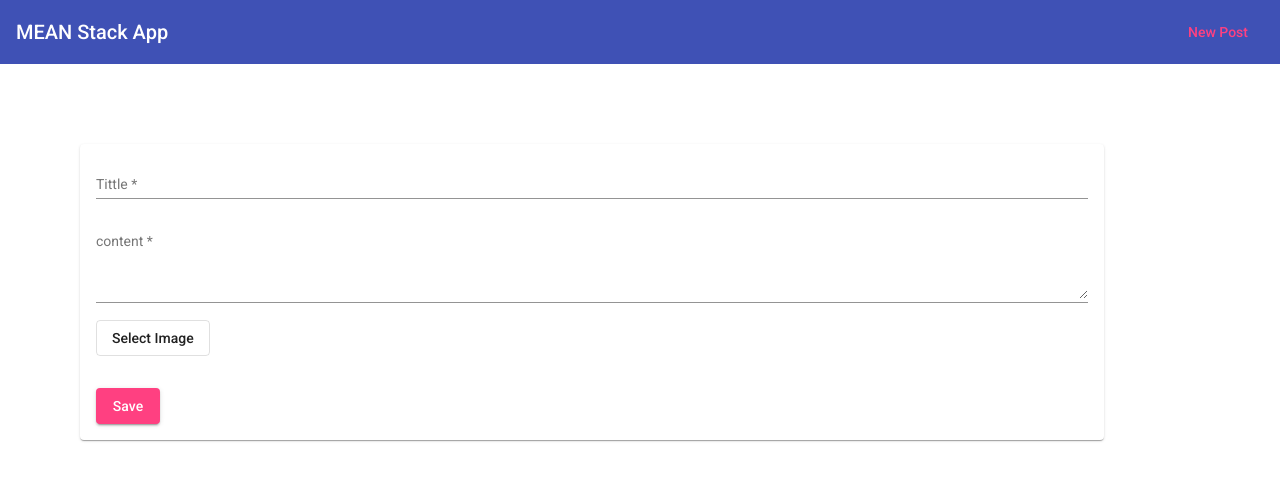
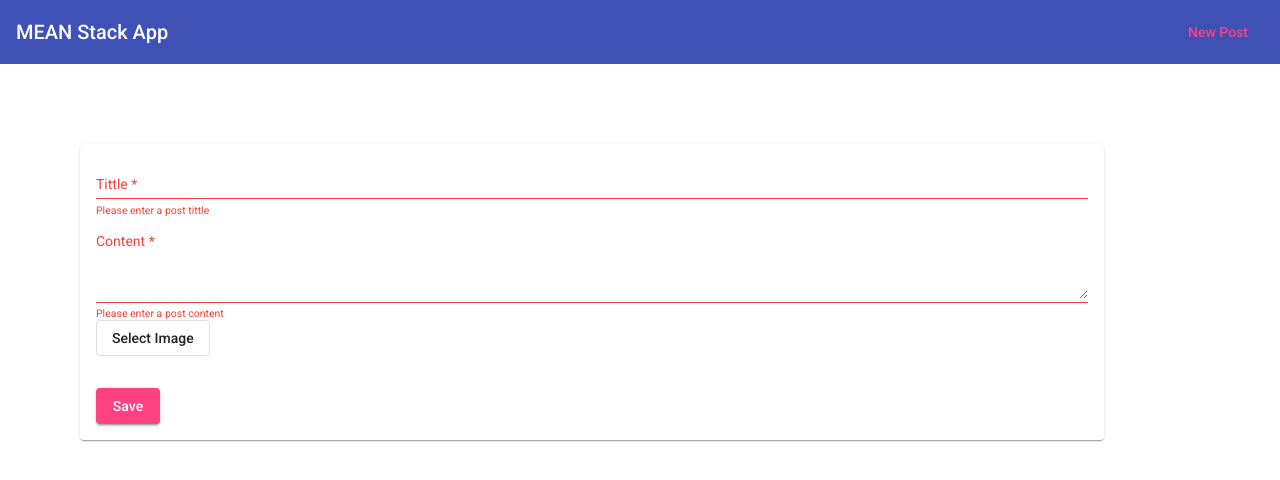
Before and after one commit to naveengullipalli317/MEAN, an Angular app: page /create in a window 1280 px wide. Both pictures are taken after typing "Sample", "Sample" into the empty fields and a click on the button "Save". Shown: the top 480 px of the page. Built offline with nearby package versions, Linux system fonts and the light colour scheme; no server answers.

Commit message:
converting a form to template driven approach to reactive approach

```diff
--- a/src/app/app.module.ts
+++ b/src/app/app.module.ts
@@ -1,7 +1,7 @@
 import { NgModule } from '@angular/core';
 import { BrowserModule } from '@angular/platform-browser';
 import { BrowserAnimationsModule } from '@angular/platform-browser/animations';
-import { FormsModule} from '@angular/forms';
+import { ReactiveFormsModule} from '@angular/forms';
 
 
 import { MatInputModule} from '@angular/material/input';
@@ -31,7 +31,7 @@ import { HttpClientModule} from '@angular/common/http';
   imports: [
     BrowserModule,
     AppRoutingModule,
-    FormsModule,
+    ReactiveFormsModule,
     BrowserAnimationsModule,
     MatInputModule,
     MatCardModule,
--- a/src/app/posts/post-create/post-create.component.html
+++ b/src/app/posts/post-create/post-create.component.html
@@ -1,26 +1,21 @@
 <mat-card>
-  <form (submit)="onSavePost(postForm)" #postForm="ngForm">
+  <form [formGroup]="form" (submit)="onSavePost()">
     <mat-form-field>
       <input
       matInput type="text"
-      name="tittle"
-       [ngModel]="post?.tittle"
-       required
-       placeholder="Tittle"
-       #tittle="ngModel">
-       <mat-error *ngIf="tittle.invalid">Please enter a post tittle</mat-error>
+      formControlName="tittle"
+      placeholder="Tittle"
+       >
+       <mat-error *ngIf="form.get('tittle').invalid">Please enter a post tittle</mat-error>
   </mat-form-field>
 
   <mat-form-field>
     <textarea
     matInput rows ="4"
-    name="content"
-    [ngModel]="post?.content"
-    required
-    placeholder="content"
-    #content="ngModel">
+    formControlName="content"
+    placeholder="Content">
   </textarea>
-       <mat-error *ngIf="content.invalid"> Please enter a post content</mat-error>
+       <mat-error *ngIf="form.get('content').invalid"> Please enter a post content</mat-error>
   </mat-form-field>
 
   <div>
--- a/src/app/posts/post-create/post-create.component.ts
+++ b/src/app/posts/post-create/post-create.component.ts
@@ -1,5 +1,5 @@
 import { Component, OnInit } from '@angular/core';
-import { NgForm } from '@angular/forms';
+import { FormControl, FormGroup, Validators} from '@angular/forms';
 import { ActivatedRoute, ParamMap } from '@angular/router';
 import { Post } from '../post.model';
 
@@ -13,21 +13,38 @@ import { PostService } from '../post.service';
 export class PostCreateComponent implements OnInit {
 enteredTittle="";
 enteredContent="";
+form: FormGroup;
+
 private mode = 'create';
 private postId: string;
  post: Post;
 
 
-constructor(public PostService: PostService, public route:ActivatedRoute){}
+constructor(
+  public PostService: PostService,
+  public route:ActivatedRoute
+  ) {}
 
 ngOnInit() {
+  this.form = new FormGroup({
+    'tittle' : new FormControl(null, {validators: [Validators.required, Validators.minLength(3)]}),
+    'content' : new FormControl(null, {validators:[Validators.required]})
+  });
   this.route.paramMap.subscribe((paramMap: ParamMap) => {
     if (paramMap.has('postId')){
       this.mode = 'edit';
       this.postId = paramMap.get('postId');
       this.PostService.getPost('this.postId').subscribe(postData => {
-        this.post = {id:postData._id, tittle: postData.tittle, content: postData.content};
+        this.post = {id:postData._id,
+                    tittle: postData.tittle,
+                    content: postData.content};
+
+        this.form.setValue({
+          'tittle': this.post.tittle,
+          'content': this.post.content
+        });
       });
+
 
     }else {
       this.mode ='create';
@@ -36,22 +53,22 @@ ngOnInit() {
   });
 }
 
-onSavePost(form:NgForm) {
+onSavePost() {
   //no post will add if we click the submit button without any content in the two fields.
-  if(form.invalid){
+  if(this.form.invalid){
     return;
   }
   if(this.mode === 'create') {
-    this.PostService.addPost(form.value.tittle, form.value.content);
+    this.PostService.addPost(this.form.value.tittle, this.form.value.content);
   } else {
     this.PostService.updatePost(
         this.postId,
-        form.value.tittle,
-        form.value.content);
+        this.form.value.tittle,
+        this.form.value.content);
   }
   // above function is used to submit the content with Data
 
 
- form.resetForm();
+ this.form.reset();
 }
 }
```
